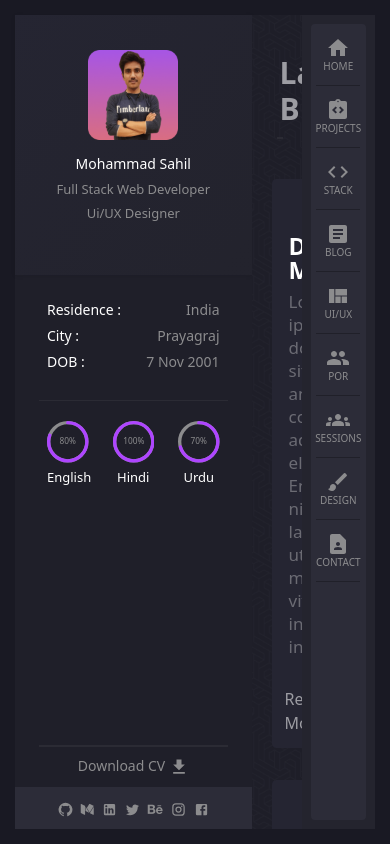
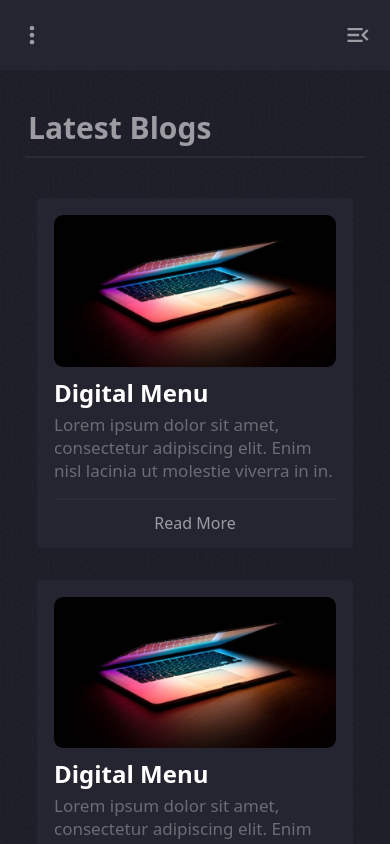
Before and after one commit to fly0305/portfolio-next.js-chakra, a Next.js app: page /blog in a window 390 px wide. Built offline with nearby package versions, Linux system fonts and the light colour scheme.

Commit message:
home page style modified for mobiloe

```diff
--- a/components/Layout.tsx
+++ b/components/Layout.tsx
@@ -3,6 +3,8 @@ import Head from 'next/head'
 import Sidebar from './Sidebar'
 import Navbar from './Navbar'
 import styles from '../styles/Layout.module.css'
+import MenuOpenIcon from '@mui/icons-material/MenuOpen'
+import MoreVertIcon from '@mui/icons-material/MoreVert'
 
 const Layout = ({ children }) => {
   return (
@@ -14,6 +16,10 @@ const Layout = ({ children }) => {
   </Head>
     <div className={styles.layout_container}>
         <div className={styles.layout_margin}>
+            <div className={styles.layout_topbar}>
+              <MoreVertIcon style={{marginLeft: "18px",fontSize: "28px"}}/>
+              <MenuOpenIcon style={{marginLeft: "auto", marginRight: "18px",fontSize: "28px"}}/>
+            </div>
             <div className="layout_margin_container d-flex">
             <Sidebar/>
             <div className={styles.home_container}>
--- a/pages/index.tsx
+++ b/pages/index.tsx
@@ -13,7 +13,7 @@ export default function Home() {
           <div className={styles.home_container_container}>
           <div className={styles.home_banner}>
                <div>
-               <h2>Discover my Amazing<br/>Art Space</h2>
+               <h2>Discover my Amazing<br/>Art Space!</h2>
                 <div className={styles.home_banner_type}>&lt;<i>code</i>&gt;  <TypeAnimation
                     cursor={true}
                     sequence={[
--- a/styles/Home.module.css
+++ b/styles/Home.module.css
@@ -127,3 +127,46 @@
   margin-left: auto;
   margin-right: 0;
 }
+@media(max-width: 768px){
+  .home_banner{
+    padding: 60px 30px;
+    min-height: 380px;
+  }
+  .home_banner > div{
+    display: flex;
+    flex-direction: column;
+    justify-content: center;
+  }
+  .home_banner img{
+     display: none;
+  }
+  .home_banner h2{
+    font-size: 34px;
+    line-height: 40px;
+    text-align: center;
+  }
+  .home_banner .home_banner_type{
+    font-size: 11px;
+    margin: 17 auto;
+    text-align: center;
+  }
+  .home_button{
+    padding: 9px 20px !important;
+    border-radius: 0px !important;
+    font-size: 11px;
+    margin: 0 auto !important;
+    width: 130px;
+  }
+  .home_banner p{
+    font-size: 13px;
+  }
+  .home_banner h3{
+    font-size: 24px;
+  }
+  .home_banner span{
+    font-size: 14px;
+  }
+  .home_interest h2{
+    font-size: 24px;
+  }
+}
--- a/styles/Layout.module.css
+++ b/styles/Layout.module.css
@@ -11,6 +11,9 @@
 .home_container::-webkit-scrollbar {
   display: none;
 }
+.layout_topbar{
+  display: none;
+}
 .layout_container{
     height: 100vh !important;
     width: 100vw !important;
@@ -20,6 +23,9 @@
   }
   .layout_margin{
     padding: 15px;
+    width: 1280px;
+    /* width: auto; */
+    margin: 0 auto;
     background: #191923;
   }
 
@@ -62,3 +68,28 @@
 	box-shadow: inset 0 0 6px rgba(0,0,0,.3);
 	background-color: #555;
 }
+
+@media(max-width: 1280px){
+  .layout_margin{
+    width: auto;
+  }
+}
+
+@media(max-width: 768px){
+  .home_container{
+    width: 100%;
+  }
+  .layout_margin{
+    padding: 0;
+    height: 100%;
+  }
+  .layout_topbar{
+    display: flex;
+    width: 100%;
+    height: 70px;
+    background-color: #252531;
+    box-shadow: 0px 0px 8px rgb(0 0 0 / 30%);
+    color: #9C9CA2;
+    align-items: center;
+  }
+}
--- a/styles/Navbar.module.css
+++ b/styles/Navbar.module.css
@@ -38,3 +38,8 @@
     content: '';
     background-color: #1d1d24c1;
 }
+@media(max-width: 768px){
+    .navbar_container{
+       display: none;
+    }
+}
--- a/styles/Sidebar.module.css
+++ b/styles/Sidebar.module.css
@@ -122,3 +122,9 @@
     height: 100px !important;
     position: absolute;
 }
+
+@media(max-width: 768px){
+    .sidebar_container{
+        display: none;
+    }
+}
--- a/styles/globals.css
+++ b/styles/globals.css
@@ -151,3 +151,15 @@ a {
   height: 2px;
   background-color: #2B2B34;
 }
+@media(max-width: 768px){
+  .home_footer p:nth-child(2){
+    display: none;
+  }
+  .home_footer{
+    margin-top: 30px;
+    font-size: 14px !important;
+    margin-bottom: 40px;
+    display: flex;
+    justify-content: center;
+  }
+}
```
Also changed, not shown: public/profilee.png (added).
